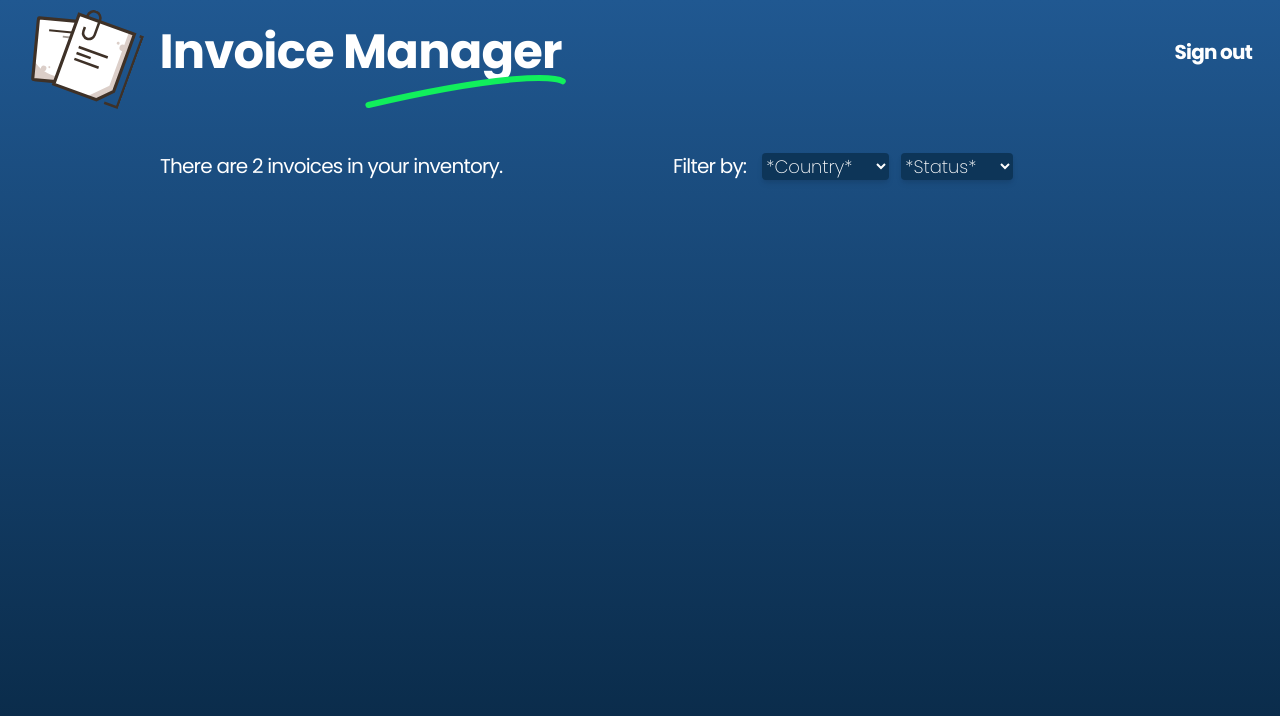
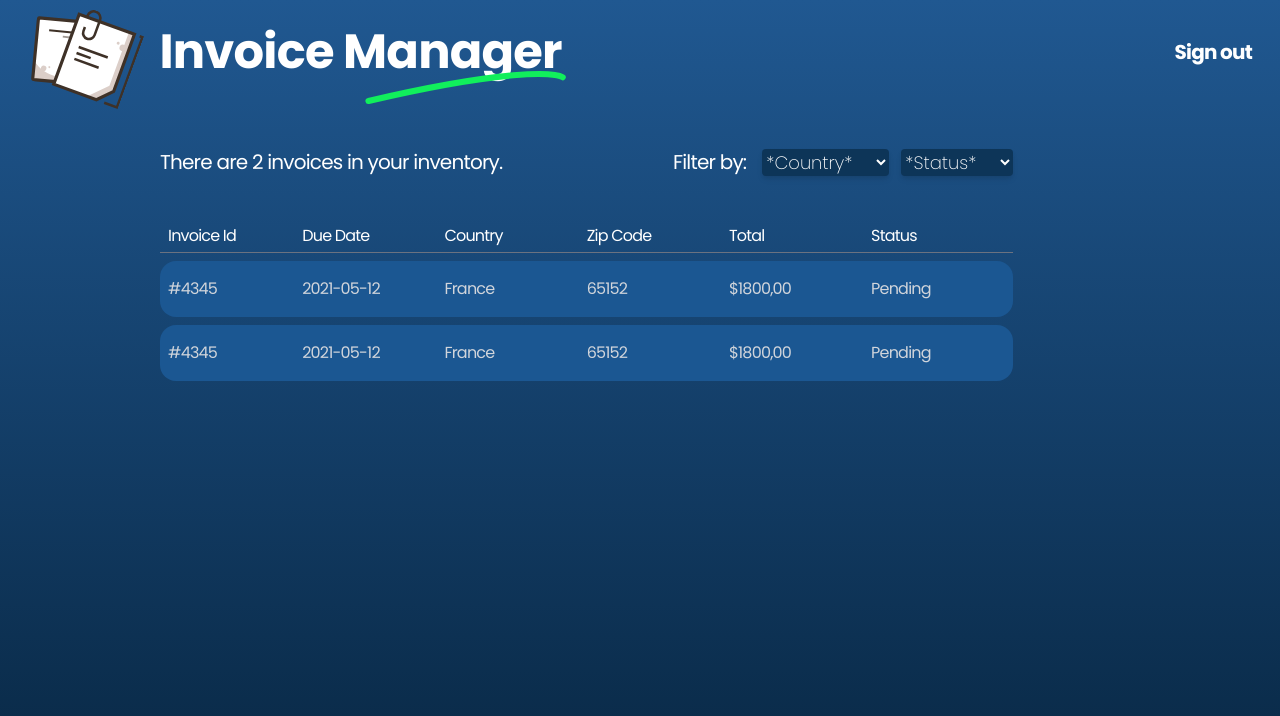
Before and after one commit to torbilote/vue3-invoice-app-v2, a Vue app: page / in a window 1280 px wide. Shown: the top 716 px of the page. Built offline with nearby package versions, Linux system fonts and the light colour scheme.

Commit message:
Added InvoiceList visually.
Added InvoiceList visually.

```diff
--- a/src/components/InvoiceList.vue
+++ b/src/components/InvoiceList.vue
@@ -1,5 +1,66 @@
 <template>
-  <div></div>
+  <ul class="">
+    <li class="grid grid-cols-6 text-xxs text-white pb-1 border-b border-gray-500 sm:text-xs md:text-base">
+      <div class="pl-2">
+        <p class="">Invoice Id</p>
+      </div>
+      <div class="">
+        <p class="">Due Date</p>
+      </div>
+      <div class="">
+        <p class="">Country</p>
+      </div>
+      <div class="">
+        <p class="">Zip Code</p>
+      </div>
+      <div class="">
+        <p class="">Total</p>
+      </div>
+      <div class="">
+        <p class="">Status</p>
+      </div>
+    </li>
+    <li class="grid grid-cols-6 text-xxs text-gray-300 py-4 sm:text-xs md:text-base bg-blue-list-items rounded-2xl my-2">
+      <div class="pl-2">
+        <p class="">#4345</p>
+      </div>
+      <div class="">
+        <p class="">2021-05-12</p>
+      </div>
+      <div class="">
+        <p class="">France</p>
+      </div>
+      <div class="">
+        <p class="">65152</p>
+      </div>
+      <div class="">
+        <p class="">$1800,00</p>
+      </div>
+      <div class="">
+        <p class="">Pending</p>
+      </div>
+    </li>
+    <li class="grid grid-cols-6 text-xxs text-gray-300 py-4 sm:text-xs md:text-base bg-blue-list-items rounded-2xl my-2">
+      <div class="pl-2">
+        <p class="">#4345</p>
+      </div>
+      <div class="">
+        <p class="">2021-05-12</p>
+      </div>
+      <div class="">
+        <p class="">France</p>
+      </div>
+      <div class="">
+        <p class="">65152</p>
+      </div>
+      <div class="">
+        <p class="">$1800,00</p>
+      </div>
+      <div class="">
+        <p class="">Pending</p>
+      </div>
+    </li>
+  </ul>
 </template>
 
 <script>
--- a/src/components/TheCounter.vue
+++ b/src/components/TheCounter.vue
@@ -1,6 +1,6 @@
 <template>
   <div class="max-w-max mt-8">
-    <h3 class="py-1 text-sm text-white font-normal sm:text-base md:text-base lg:text-lg xl:text-xl">There are 2 invoices in your inventory.</h3>
+    <h3 class="text-sm text-white font-normal sm:text-base md:text-base lg:text-lg xl:text-xl">There are 2 invoices in your inventory.</h3>
   </div>
 </template>
 
--- a/src/components/TheFilters.vue
+++ b/src/components/TheFilters.vue
@@ -2,17 +2,17 @@
   <div class="max-w-max mt-8 flex flex-nowrap flex-col items-center gap-y-4 md:flex-row md:gap-x-4">
     <h3 class="text-sm text-white font-normal sm:text-base md:text-base lg:text-lg xl:text-xl">Filter by:</h3>
     <div class="flex flex-row gap-x-3">
-      <select class="bg-my-blue pr-5 rounded shadow-md font-extralight text-sm text-white sm:text-base md:text-base lg:text-base xl:text-lg">
+      <select class="bg-blue-filters pr-5 rounded shadow-md font-extralight text-sm text-white sm:text-base md:text-base lg:text-base xl:text-lg">
         <option class="font-extralight" value="Country" selected>*Country*</option>
         <option class="font-extralight" value="France">France</option>
         <option class="font-extralight" value="Poland">Poland</option>
         <option class="font-extralight" value="Spain">Spain</option>
       </select>
-      <select class="bg-my-blue pr-5 rounded shadow-md font-extralight text-sm text-white sm:text-base md:text-base lg:text-base xl:text-lg">
-        <option class="font-extralight p-0" value="Status" selected>*Status*</option>
-        <option class="font-extralight p-0" value="Draft">Draft</option>
-        <option class="font-extralight p-0" value="Paid">Paid</option>
-        <option class="font-extralight p-0" value="Pending">Pending</option>
+      <select class="bg-blue-filters pr-5 rounded shadow-md font-extralight text-sm text-white sm:text-base md:text-base lg:text-base xl:text-lg">
+        <option class="font-extralight" value="Status" selected>*Status*</option>
+        <option class="font-extralight" value="Draft">Draft</option>
+        <option class="font-extralight" value="Paid">Paid</option>
+        <option class="font-extralight" value="Pending">Pending</option>
       </select>
     </div>
   </div>
--- a/src/components/TheHeader.vue
+++ b/src/components/TheHeader.vue
@@ -3,8 +3,8 @@
     <div class="flex-auto flex flex-row flex-nowrap items-center justify-start mt-2 ml-3 sm:ml-5 md:ml-5 lg:ml-6 xl:ml-7">
       <img class="max-h-full w-auto transform rotate-20" src="../assets/background_invoice.svg" alt="" />
       <div class="relative ml-2 sm:ml-4 md:ml-4 lg:ml-5 xl:ml-6">
-        <h1 class="text-base text-white font-bold sm:text-xl md:text-xl lg:text-3xl xl:text-5xl">Invoice Manager</h1>
-        <svg class="absolute w-1/2 -right-1 top-1 sm:top-3 md:top-3 lg:top-6 xl:top-11" width="232" height="39" viewBox="0 0 232 39" fill="none" xmlns="http://www.w3.org/2000/svg">
+        <h1 class="relative z-10 text-base text-white font-bold sm:text-xl md:text-xl lg:text-3xl xl:text-5xl">Invoice Manager</h1>
+        <svg class="absolute z-20 w-1/2 -right-1 top-1 sm:top-3 md:top-3 lg:top-6 xl:top-10" width="232" height="39" viewBox="0 0 232 39" fill="none" xmlns="http://www.w3.org/2000/svg">
           <path d="M4 35C159.893 -1.35364 218.289 1.63977 228 7.68067" stroke="#11EF5C" stroke-width="7" stroke-linecap="round" stroke-linejoin="round" />
         </svg>
       </div>
--- a/src/views/Home.vue
+++ b/src/views/Home.vue
@@ -3,7 +3,7 @@
     <TheCounter />
     <TheFilters />
   </section>
-  <section class="">
+  <section class="mt-10 w-11/12 mx-auto md:mr-0 md:mt-12 md:ml-26 lg:ml-32 xl:ml-40 md:w-10/12 lg:w-8/12">
     <InvoiceList />
   </section>
 </template>
--- a/tailwind.config.js
+++ b/tailwind.config.js
@@ -4,7 +4,8 @@ module.exports = {
   theme: {
     backgroundColor: (theme) => ({
       ...theme('colors'),
-      'my-blue': '#0d3558',
+      'blue-filters': '#0d3558',
+      'blue-list-items': '#1b5792',
     }),
     extend: {
       margin: {
@@ -14,6 +15,12 @@ module.exports = {
         '-20': '-20deg',
         20: '20deg',
       },
+      width: {
+        '1/7': '14%',
+      },
+      fontSize: {
+        xxs: ['0.625rem', '0.75rem'],
+      },
     },
   },
   variants: {
```
